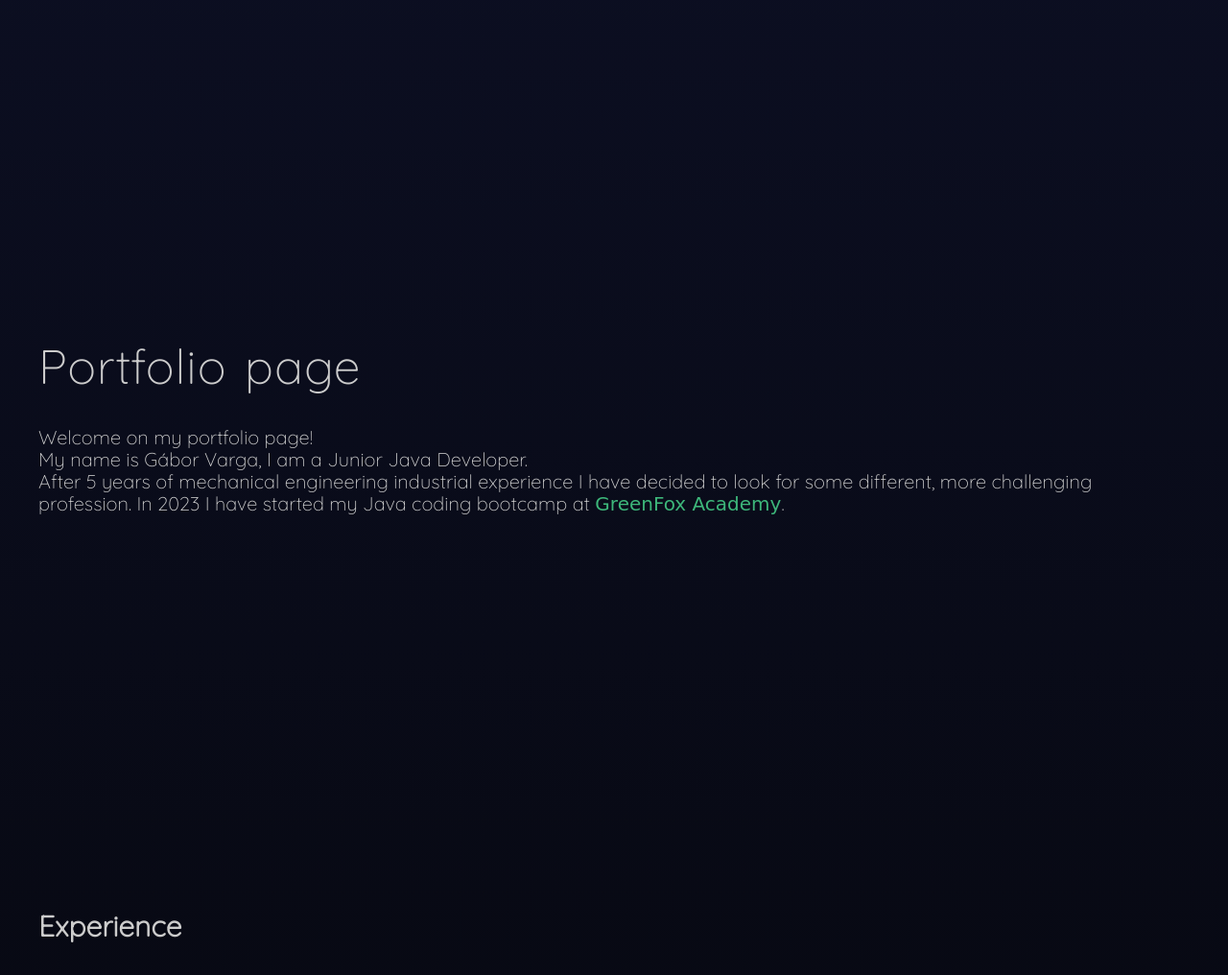
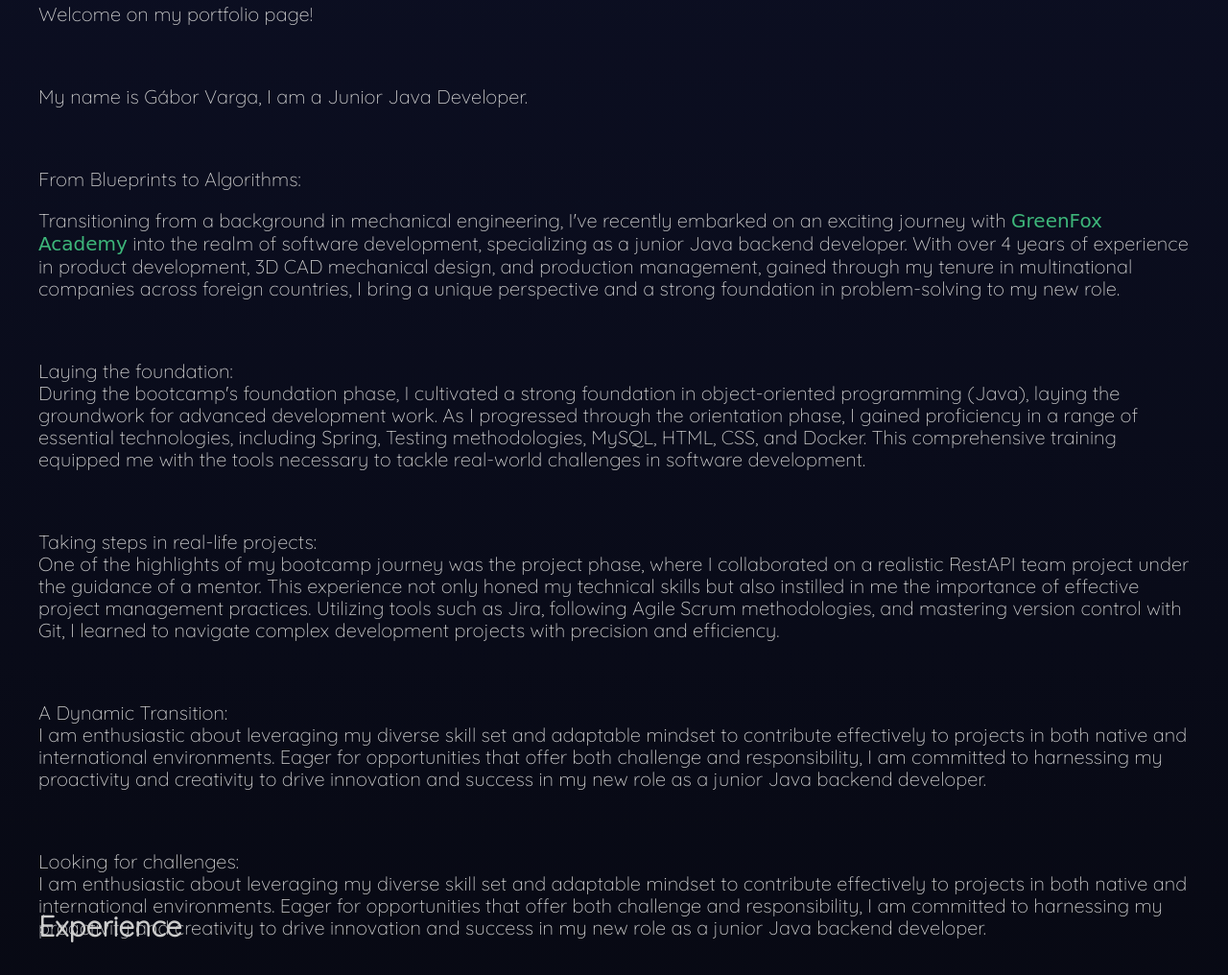
Before and after one commit to bcsvgabor/bcsvgabor.github.io, a website: page index.html in a window 1280 px wide. Shown: the part 139-1155 px from the top of the page at 96% size. Drawn offline with nearby package versions, Linux system fonts and the light colour scheme; files whose address does not match are found by name.

Commit message:
mywebsite-introduction-updated

```diff
--- a/index.html
+++ b/index.html
@@ -36,11 +36,55 @@
     <header id="home">
       <div class="tagline">
         <h1>Portfolio page</h1>
-        <p>Welcome on my portfolio page!<br>
-          My name is Gábor Varga, I am a Junior Java Developer.<br>
-          After 5 years of mechanical engineering industrial experience I have decided to look for some different, more challenging profession.
-          In 2023 I have started my Java coding bootcamp at <a class="greenfoxtag" href="https://www.greenfoxacademy.com/en/home">GreenFox Academy</a>.
+          <p>Welcome on my portfolio page!</p>
+          <br>
+          <p>My name is Gábor Varga, I am a Junior Java Developer.</p>
+          <br>
+          <p>From Blueprints to Algorithms:</p>
+
+          <p>
+            Transitioning from a background in mechanical engineering, I've recently embarked on an exciting journey
+            with <a class="greenfoxtag" href="https://www.greenfoxacademy.com/en/home">GreenFox Academy</a>
+            into the realm of software development, specializing as a junior Java backend developer.
+            With over 4 years of experience in product development, 3D CAD mechanical design,
+            and production management, gained through my tenure in multinational companies across foreign countries,
+            I bring a unique perspective and a strong foundation in problem-solving to my new role.
+          </p>
+          <br>
+          <p>
+            Laying the foundation:<br>
+            During the bootcamp's foundation phase, I cultivated a strong foundation in object-oriented programming
+            (Java), laying the groundwork for advanced development work. As I progressed through the
+            orientation phase, I gained proficiency in a range of essential technologies, including Spring,
+            Testing methodologies, MySQL, HTML, CSS, and Docker. This comprehensive training equipped me with
+            the tools necessary to tackle real-world challenges in software development.
+          </p>
+          <br>
+          <p>
+            Taking steps in real-life projects:<br>
+            One of the highlights of my bootcamp journey was the project phase, where I collaborated on a realistic
+            RestAPI team project under the guidance of a mentor. This experience not only honed my technical skills
+            but also instilled in me the importance of effective project management practices.
+            Utilizing tools such as Jira, following Agile Scrum methodologies, and mastering version control
+            with Git, I learned to navigate complex development projects with precision and efficiency.
+          </p>
+          <br>
+          <p>
+            A Dynamic Transition:<br>
+            I am enthusiastic about leveraging my diverse skill set and adaptable mindset to contribute effectively
+            to projects in both native and international environments. Eager for opportunities that offer both
+            challenge and responsibility, I am committed to harnessing my proactivity and creativity
+            to drive innovation and success in my new role as a junior Java backend developer.
+          </p>
+        <br>
+        <p>
+          Looking for challenges:<br>
+          I am enthusiastic about leveraging my diverse skill set and adaptable mindset to contribute effectively
+          to projects in both native and international environments. Eager for opportunities that offer both
+          challenge and responsibility, I am committed to harnessing my proactivity and creativity
+          to drive innovation and success in my new role as a junior Java backend developer.
         </p>
+
 
       </div>
     </header>
@@ -63,8 +107,8 @@
 
       <div class="project-list">
         <div class="project-container">
-          <h3>Project_1</h3>
-          <a href="#">
+          <h3>myBanking</h3>
+          <a href="https://github.com/bcsvgabor/mybanking.git">
             <img
               src="images\project_logo.jpg"
               alt="Project_1"
```
